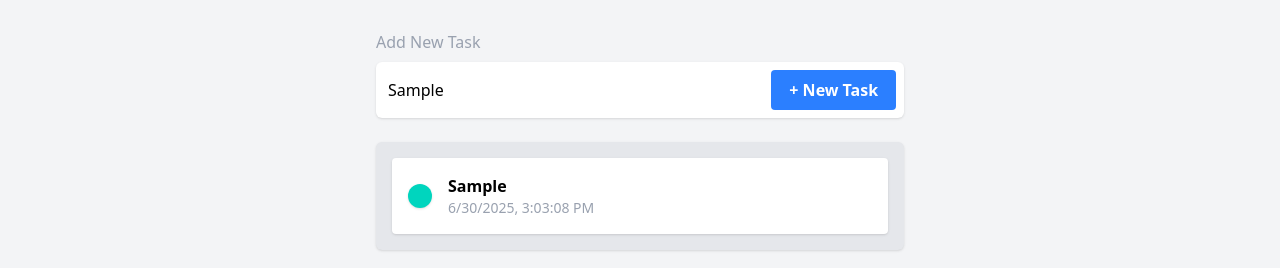
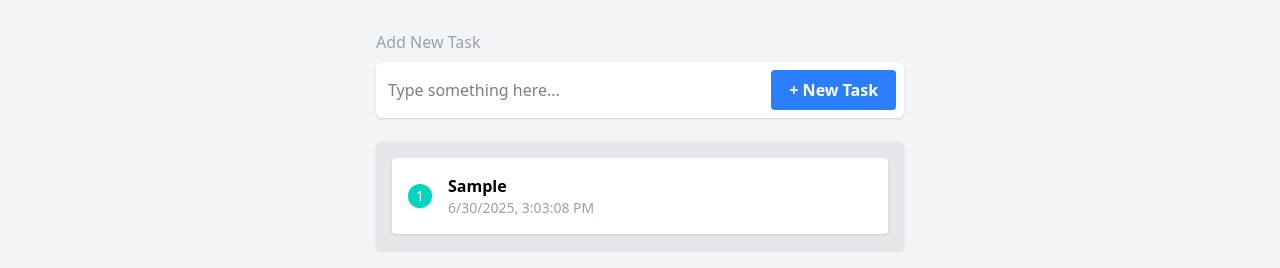
Before and after one commit to pramebt/study-react-todolist01, a React (Vite) app: page / in a window 1280 px wide. Both pictures are taken after typing "Sample" into the empty fields and a click on the button "+ New Task". Shown: the part 252-520 px from the top of the page. Built offline with nearby package versions, Linux system fonts and the light colour scheme.

Commit message:
add react-icon dependency and update task handling in NewTask and TodoItem components

```diff
--- a/package.json
+++ b/package.json
@@ -13,6 +13,7 @@
     "@tailwindcss/vite": "^4.1.11",
     "react": "^19.1.0",
     "react-dom": "^19.1.0",
+    "react-icon": "^1.0.0",
     "react-router-dom": "^7.6.2",
     "tailwindcss": "^4.1.11"
   },
--- a/src/components/NewTask.jsx
+++ b/src/components/NewTask.jsx
@@ -1,19 +1,22 @@
-import React, { useState } from "react";
+import React, { useRef, useState } from "react";
 
 const NewTask = ({addTask }) => {
-  const [title, setTitle] = useState("");
-
+ // const [title, setTitle] = useState("");
+  const title = useRef()
+  const form = useRef()
   const submitForm = (e) => {
     e.preventDefault();
     console.log(title);
     const task = {
-        title,
-        date: new Date().toLocaleString()
+        title : title.current.value ,
+        date : new Date().toLocaleString()
     }
     addTask(task)
+
+    form.current.reset()
   };
   return (
-    <form onSubmit={submitForm}>
+    <form ref={form}onSubmit={submitForm}>
       <label htmlFor="title" className="text-lh text-gray-400">
         Add New Task
       </label>
@@ -27,8 +30,9 @@ const NewTask = ({addTask }) => {
           auto
           focus
           required
-          value={title}
-          onChange={(e) => setTitle(e.target.value)}
+          ref={title}
+        //   value={title}
+        //   onChange={(e) => setTitle(e.target.value)}
         />
         <button
           type="submit"
--- a/src/components/TodoItem.jsx
+++ b/src/components/TodoItem.jsx
@@ -1,17 +1,19 @@
-import React from 'react'
+import React from "react";
 
 const TodoItem = (props) => {
   return (
-    <li className='flex bg-white rounded shadow-sm p-4 mt-4 first:mt-0'>
-        <div className='flex gap-x-4 mr-auto items-center'>
-            <div className='h-6 w-6 rounded-full shadow-sm text-white text-sm bg-teal-400 text-center content-center'></div>
-            <div>
-                <p className='font-semibold'>{props.todo.title}</p>
-                <p className='text-sm text-gray-400'>{props.todo.date}</p>
-            </div>
+    <li className="flex bg-white rounded shadow-sm p-4 mt-4 first:mt-0">
+      <div className="flex gap-x-4 mr-auto items-center">
+        <div className="h-6 w-6 rounded-full shadow-sm text-white text-sm bg-teal-400 text-center content-center">
+          {props.id+1}
         </div>
+        <div>
+          <p className="font-semibold">{props.todo.title}</p>
+          <p className="text-sm text-gray-400">{props.todo.date}</p>
+        </div>
+      </div>
     </li>
-  )
-}
+  );
+};
 
-export default TodoItem
+export default TodoItem;
--- a/src/pages/HomePage.jsx
+++ b/src/pages/HomePage.jsx
@@ -15,7 +15,7 @@ const HomePage = () => {
       <ul className='bg-gray-200 rounded-md shadow-sm p-4'>
         {
           todos.map((todo,i)=>(
-            <TodoItem key={i} todo={todo}/>
+            <TodoItem key={i} id={i} todo={todo}/>
           ))
         }
       </ul>
```
Also changed, not shown: 1 other file (tests, documents, lock files or other folders).
